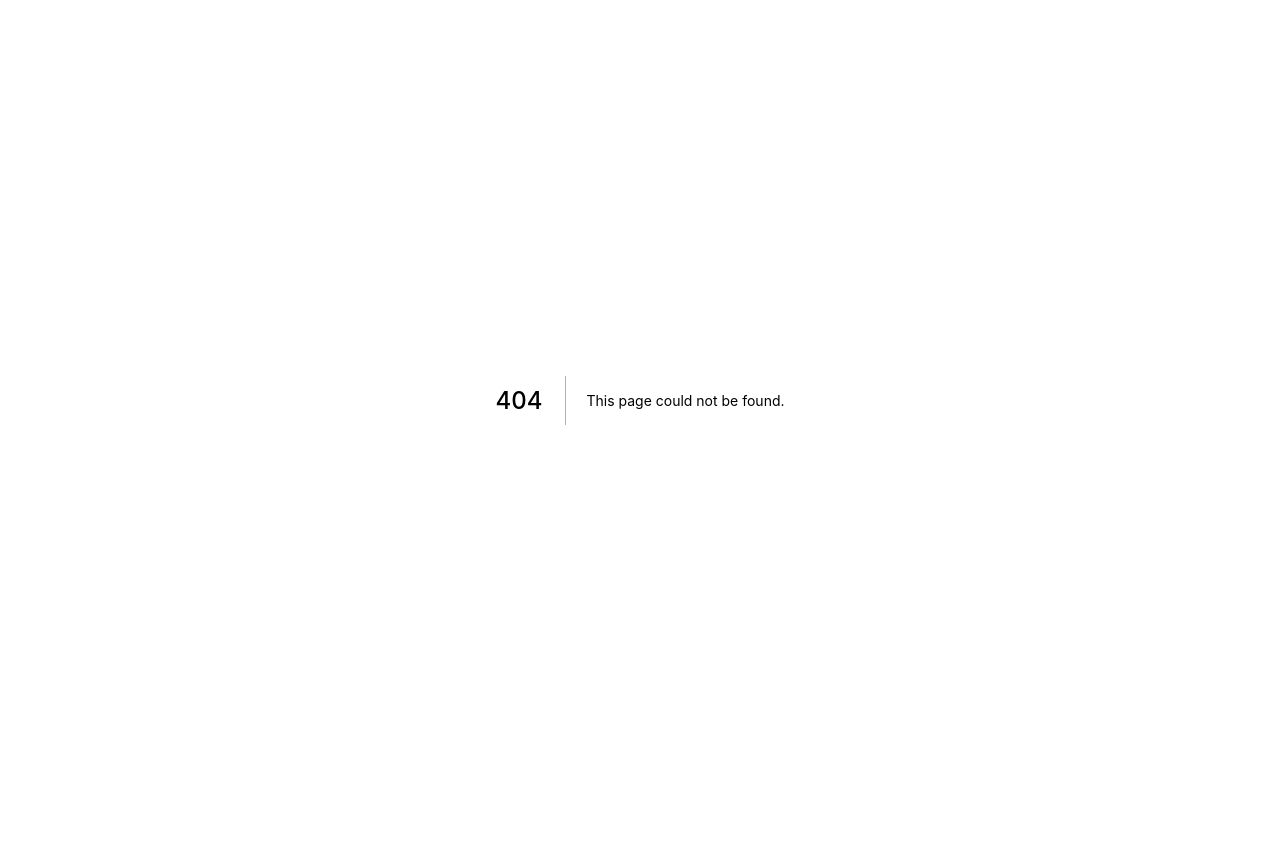
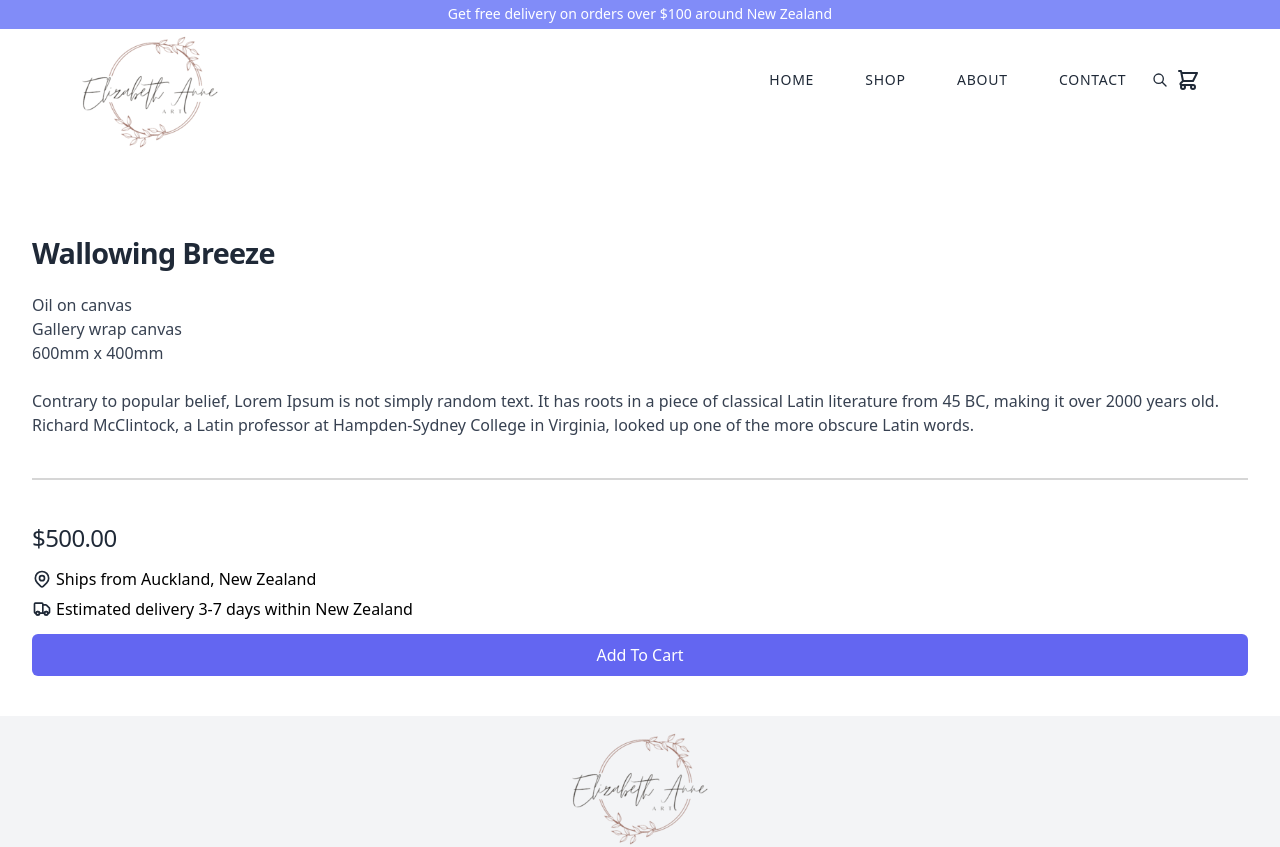
Before and after one commit to benlittlenz/art-store, a Next.js app: page /details in a window 1280 px wide. Before the commit this address had no page. Shown: the top 847 px of the page. Before the commit the page ends 800 px from the top, so only its background shows below. Built offline with nearby package versions, Linux system fonts and the light colour scheme.

Commit message:
Added product info section

```diff
--- a/components/Footer/index.tsx
+++ b/components/Footer/index.tsx
@@ -34,6 +34,8 @@ export function Footer() {
 }
 
 const FooterWrapper = styled.div`
+  /* position: absolute;
+  bottom: 0; */
   width: 100%;
   overflow: hidden;
   padding-bottom: 4rem;
--- a/components/Layout.tsx
+++ b/components/Layout.tsx
@@ -1,3 +1,5 @@
+import styled from "styled-components";
+
 import { Navbar } from "../components/Navbar";
 import { Footer } from "../components/Footer";
 
@@ -5,8 +7,12 @@ export function Layout({ children }) {
   return (
     <>
       <Navbar />
-      {children}
+      <MainWrapper>{children}</MainWrapper>
       <Footer />
     </>
   );
 }
+
+const MainWrapper = styled.main`
+  flex: 1;
+`;
--- /dev/null
+++ b/components/ProductInfo/Info.tsx
@@ -0,0 +1,155 @@
+import styled from "styled-components";
+import { LocationMarkerIcon, TruckIcon } from "@heroicons/react/outline";
+
+import { Button } from "../Button";
+import { Spacer } from "../Spacer";
+
+export function InfoSection() {
+  return (
+    <ProductInfoWrapper>
+      <main>
+        <ProductHeading>Wallowing Breeze</ProductHeading>
+        <DescriptionWrapper>
+          <Dimensions>
+            <li>Oil on canvas</li>
+            <li>Gallery wrap canvas</li>
+            <li>600mm x 400mm</li>
+          </Dimensions>
+          <Description>
+            Contrary to popular belief, Lorem Ipsum is not simply random text.
+            It has roots in a piece of classical Latin literature from 45 BC,
+            making it over 2000 years old. Richard McClintock, a Latin professor
+            at Hampden-Sydney College in Virginia, looked up one of the more
+            obscure Latin words.
+          </Description>
+        </DescriptionWrapper>
+        <Spacer />
+        <ProductPrice>$500.00</ProductPrice>
+        <ShippingDetails>
+          <div>
+            <LocationIcon />
+            <p>Ships from Auckland, New Zealand</p>
+          </div>
+
+          <div>
+            <Truck />
+            <p>Estimated delivery 3-7 days within New Zealand</p>
+          </div>
+        </ShippingDetails>
+        <AddCart type="Submit">Add To Cart</AddCart>
+      </main>
+    </ProductInfoWrapper>
+  );
+}
+
+const ProductInfoWrapper = styled.div`
+  padding: 0 1rem;
+  margin: 2.5rem 0;
+
+  main {
+    //  width: 50rem;
+    max-width: 80rem;
+    margin: 0 auto;
+
+    @media (min-width: 640px) {
+      padding-left: 1.5rem;
+      padding-right: 1.5rem;
+      padding-top: 4rem;
+    }
+
+    @media (min-width: 1024px) {
+      padding-left: 2rem;
+      padding-right: 2rem;
+    }
+  }
+
+  @media (min-width: 640px) {
+    padding-left: 0;
+    padding-right: 0;
+    margin-top: 4rem;
+  }
+
+  @media (min-width: 1024px) {
+    margin-top: 0;
+  }
+`;
+
+const ProductHeading = styled.h1`
+  color: #1f2937;
+  font-size: 1.8rem;
+  line-height: 2rem;
+  font-weight: 600;
+  letter-spacing: -0.025em;
+`;
+
+const ProductPrice = styled.div`
+  color: #1f2937;
+  font-size: 1.5rem;
+  line-height: 2rem;
+  font-weight: 500;
+  letter-spacing: -0.025em;
+`;
+
+const DescriptionWrapper = styled.div`
+  margin-top: 1rem;
+`;
+
+const Description = styled.p`
+  margin-top: 1.5rem;
+  color: #374151;
+  font-size: 1rem;
+  line-height: 1.5rem;
+`;
+
+const Dimensions = styled.ul`
+  margin-top: 1.5rem;
+  color: #374151;
+  font-size: 1rem;
+  line-height: 1.5rem;
+  list-style: none;
+`;
+
+const ShippingDetails = styled.div`
+  margin-top: 10px;
+  div {
+    display: flex;
+    align-items: center;
+    padding: 0.25rem 0;
+  }
+`;
+
+const LocationIcon = styled(LocationMarkerIcon)`
+  width: 20px;
+  height: 20px;
+  color: #1f2937;
+  margin-right: 4px;
+`;
+
+const Truck = styled(TruckIcon)`
+  width: 20px;
+  height: 20px;
+  color: #1f2937;
+  margin-right: 4px;
+`;
+
+const AddCart = styled.button`
+  margin-top: 10px;
+  display: flex;
+  justify-content: center;
+  align-items: center;
+  width: 100%;
+  padding: 0.5rem 1.25rem;
+  background-color: #6366f1;
+  color: #ffffff;
+  font-size: 1rem;
+  line-height: 1.5rem;
+  font-weight: 500;
+  border-radius: 0.375rem;
+  border-width: 1px;
+  border-color: transparent;
+  cursor: pointer;
+
+  &:hover {
+    background-color: #4f46e5;
+  }
+`;
--- /dev/null
+++ b/components/ProductInfo/index.tsx
@@ -0,0 +1,11 @@
+import styled from "styled-components";
+import { InfoSection } from "./Info";
+
+
+export function ProductInfo() {
+  return <ProductInfoWrapper>
+    <InfoSection />
+  </ProductInfoWrapper>;
+}
+
+const ProductInfoWrapper = styled.div``;
--- /dev/null
+++ b/pages/details.tsx
@@ -0,0 +1,16 @@
+import { Layout } from "../components/Layout";
+import { ProductInfo } from "../components/ProductInfo";
+
+const ShopPage = () => {
+  return (
+    <div>
+      <Layout>
+        <div>
+          <ProductInfo />
+        </div>
+      </Layout>
+    </div>
+  );
+};
+
+export default ShopPage;
--- a/theme.js
+++ b/theme.js
@@ -20,6 +20,9 @@ export const GlobalStyles = createGlobalStyle`
     padding:0
   }
   body {
+    display: flex;
+    min-height: 100vh;
+    flex-direction: column;
     margin: 0;
     padding: 0;
     background: ${({ theme }) => theme.body};
```
